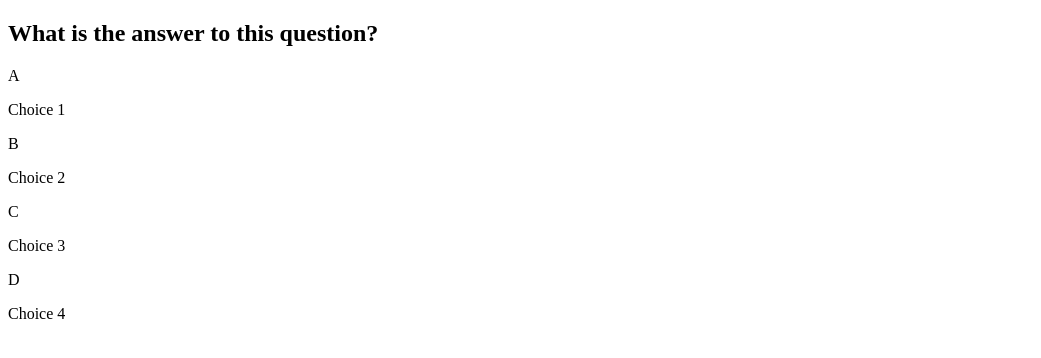
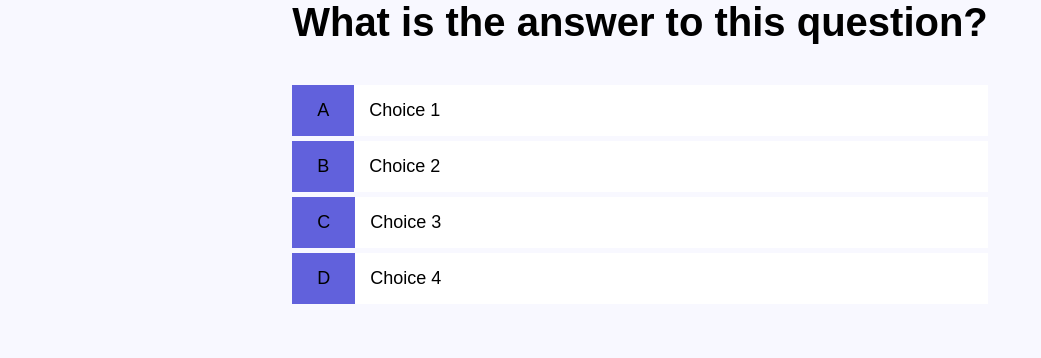
Before and after one commit to mtbanh/code-quiz, a plain HTML site: page game.html in a window 1280 px wide. Shown: the whole page, without its empty margins (0-1041 px from the left). Drawn offline with Linux system fonts and the light colour scheme.

Commit message:
declared jquery variables for game.html

```diff
--- /dev/null
+++ b/game-script.js
@@ -0,0 +1,9 @@
+var question = document.getElementById("question");
+var choices = document.getElementsByClassName("choice-text");
+// console.log(choices)
+
+var currentQuestion = {};
+var availableQuestion = [];
+var score = 0;
+var questionCounter = 0;
+var answer = true;
--- a/game.css
+++ b/game.css
@@ -3,7 +3,22 @@
     display: flex;
     width: 100%;
     font-size: 1.8rem;
-    border: 0.1rem solid;
+    border: 0.1rem solid rgb(rgb(97, 97, 220));
     background-color: white;
     margin-bottom: 0.5rem;
 }
+
+.choice-prefix {
+    padding: 1.5rem 2.5rem;
+    background-color: rgb(97, 97, 220);
+}
+
+.choice-text {
+    padding: 1.5rem;
+}
+
+.choice-container:hover {
+    cursor: pointer;
+    box-shadow: 0 5px 15px rgba(0,0,0,0.3);
+}
+}
--- a/game.html
+++ b/game.html
@@ -3,8 +3,8 @@
 <head>
     <meta charset="UTF-8">
     <meta name="viewport" content="width=device-width, initial-scale=1.0">
-    <link rel="text/stylesheet" href="../main-style.css" type="text/css">
-    <link rel="text/stylesheet" href="game.css" type="text/css">
+    <link rel="stylesheet" type="text/css" href="main-style.css">
+    <link rel="stylesheet" href="game.css" type="text/css">
     <title>Code Quiz-Play</title>
 </head>
 <body>
@@ -13,22 +13,22 @@
             <h2 id="question">What is the answer to this question?</h2>
             <div class="choice-container">
                 <p class="choice-prefix">A</p>
-                <p class="choice-text">Choice 1</p>
+                <p class="choice-text" data-number="1">Choice 1</p>
             </div>
             <div class="choice-container">
                 <p class="choice-prefix">B</p>
-                <p class="choice-text">Choice 2</p>
+                <p class="choice-text"data-number="2">Choice 2</p>
             </div>
             <div class="choice-container">
                 <p class="choice-prefix">C</p>
-                <p class="choice-text">Choice 3</p>
+                <p class="choice-text"data-number="3">Choice 3</p>
             </div>
             <div class="choice-container">
                 <p class="choice-prefix">D</p>
-                <p class="choice-text">Choice 4</p>
+                <p class="choice-text"data-number="4">Choice 4</p>
             </div>
         </div>
     </div>
-
+<script src="game-script.js"></script>
 </body>
 </html>
--- a/main-style.css
+++ b/main-style.css
@@ -68,3 +68,8 @@ h1 {
     cursor: pointer;
     box-shadow: 0 5px 15px rgba(0,0,0,0.3);
 }
+
+h2{
+    font-size: 4.0rem;
+    margin-bottom: 4rem;
+}
```
Also changed, not shown: script.js (deleted).
